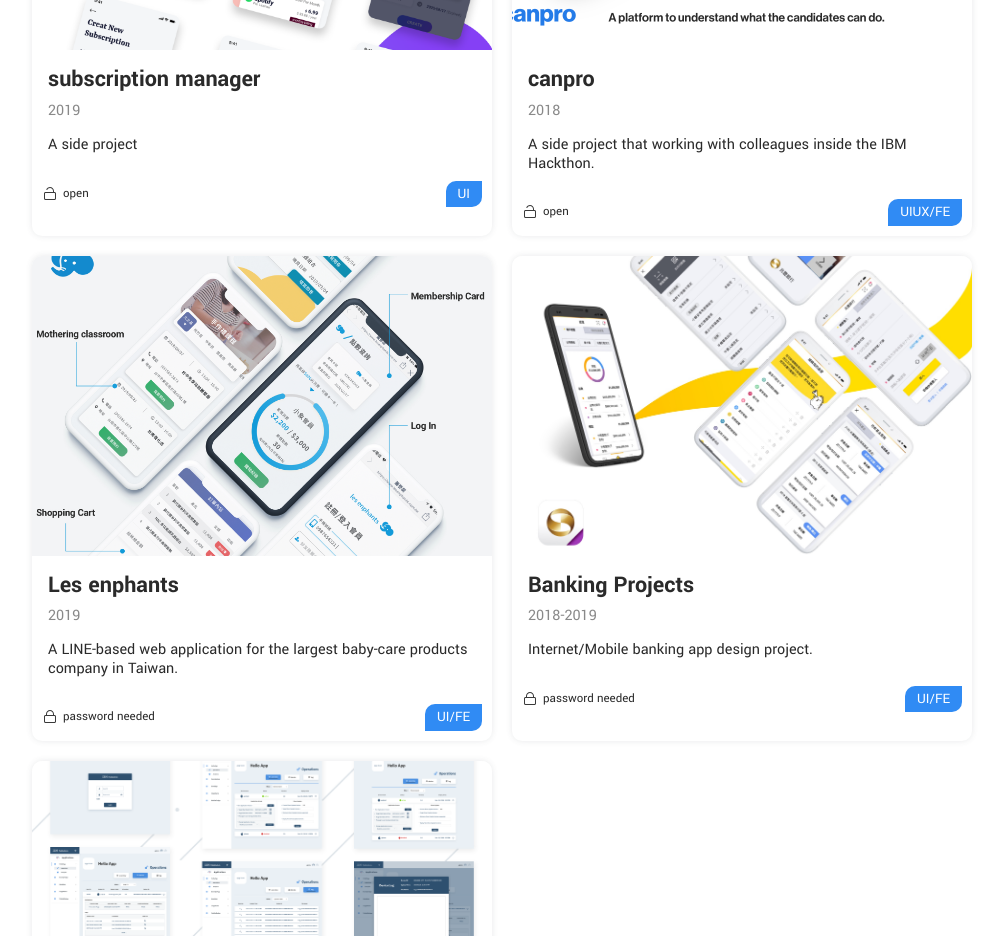
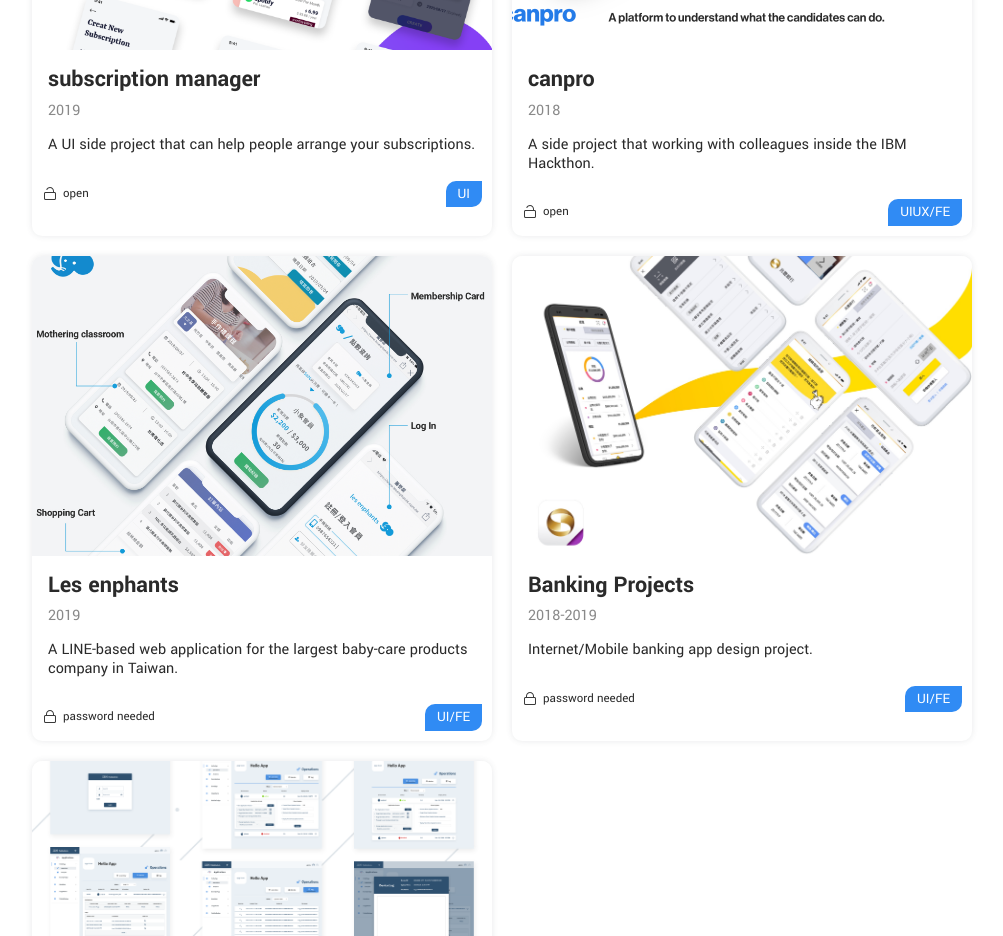
Before and after one commit to jeremidee/jeremidesign, a Vue app: page / in a window 1280 px wide. Shown: the part 1100-2036 px from the top of the page, without its empty margins (138-1141 px from the left). Built offline with nearby package versions, Linux system fonts and the light colour scheme; the HTML template or start-up script is replaced by a standard one.

Commit message:
adjust case title

```diff
--- a/src/views/Works.vue
+++ b/src/views/Works.vue
@@ -6,7 +6,7 @@
         <img src="../assets/case5-2.png" class="item-img" alt="">
         <h3 class="item-title">subscription manager</h3>
         <span class="item-time">2019</span>
-        <p class="item-text">A side project </p>
+        <p class="item-text">A UI side project that can help people arrange your subscriptions.</p>
         <div class="item-info">
           <div class="case-status">
             <img src="../assets/unlock.svg" alt="" class="lock locked">
--- a/src/views/works/subs.vue
+++ b/src/views/works/subs.vue
@@ -2,7 +2,7 @@
     <div class="case">
         <div class="case-container">
             <h1>/ Subscription Manager /</h1>
-            <p class="case-intro">An freelance project with the largest retailer of children’s wear and accessories in Taiwan.</p>
+            <p class="case-intro">Subs! is a subscription manager which can be arrange all your online subscriptions in one place.</p>
             <img src="../../assets/case5-1.png" class="wide" alt="">
             <!-- <p>Here is the Figma prototypes:</p>
             <div class="figma">
```
